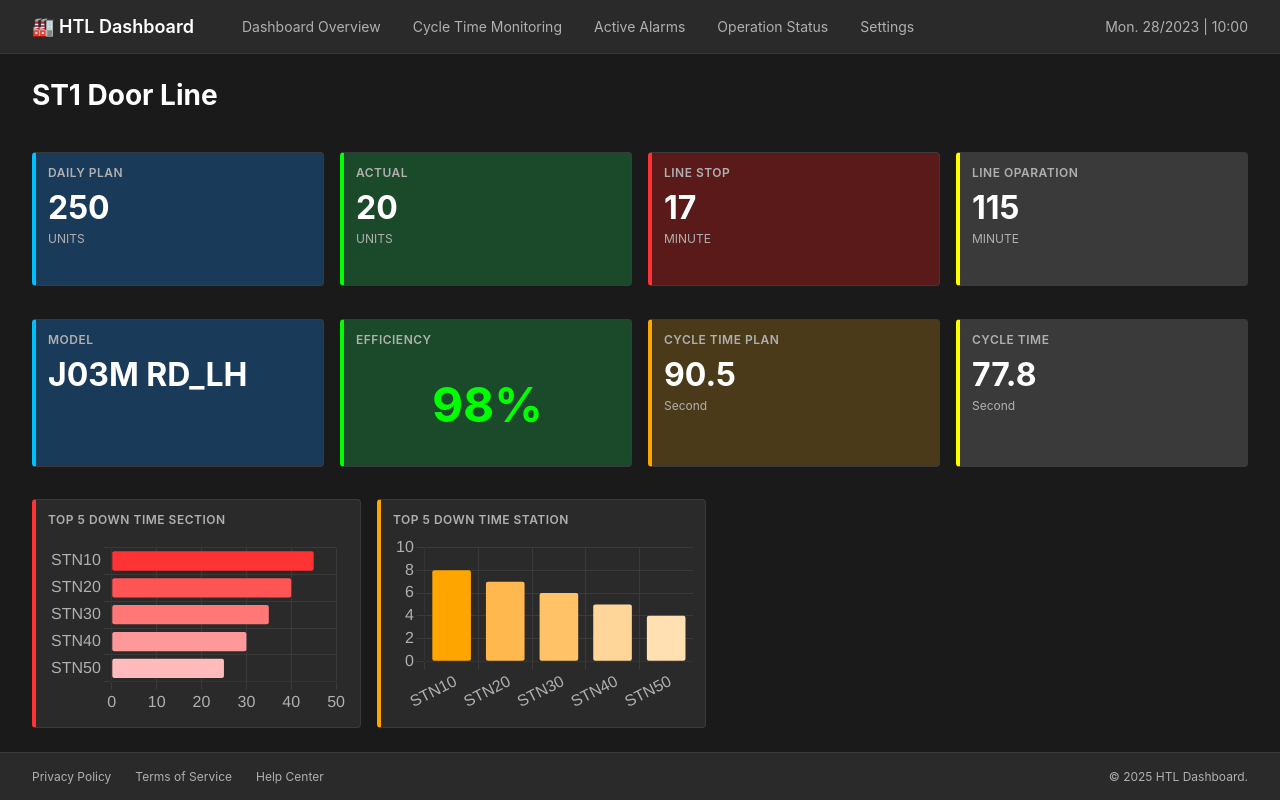
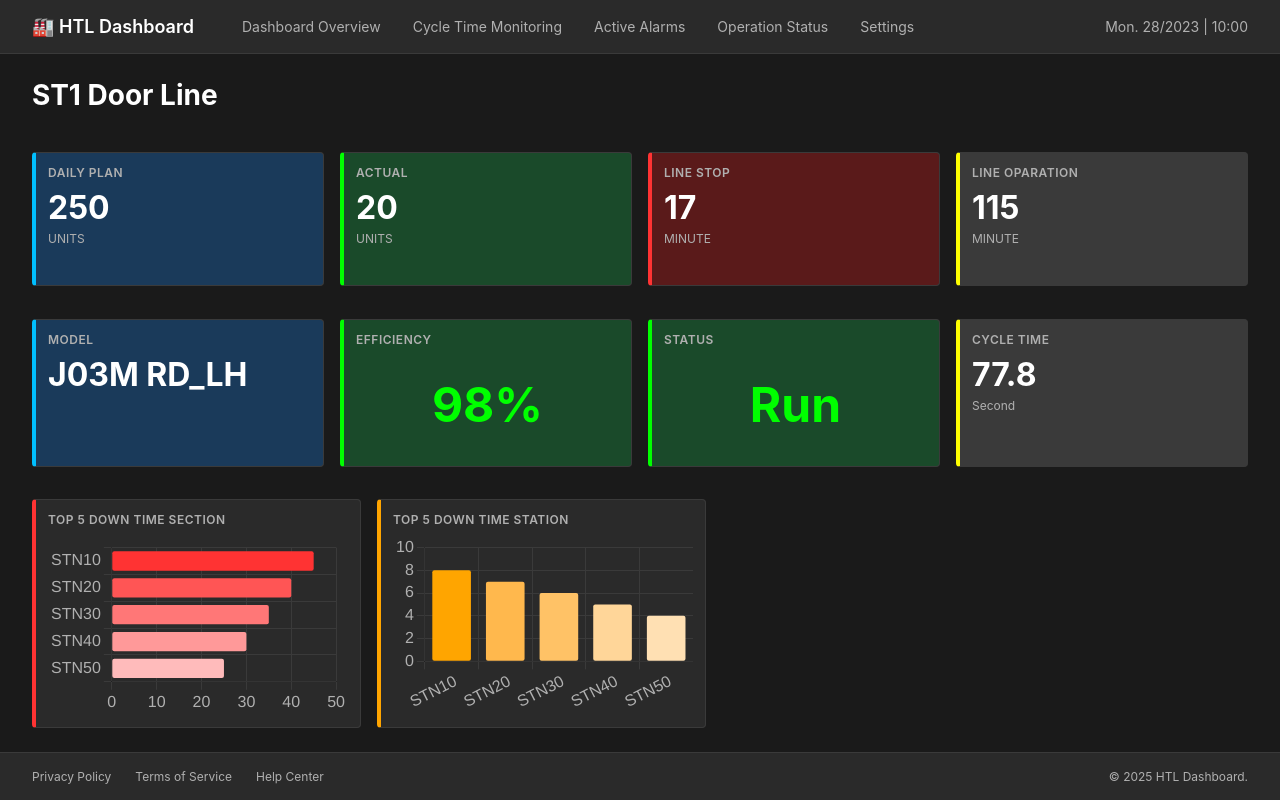
Before and after one commit to nattawat7786-collab/HTL_DASHBORD, a plain HTML site: page index.html in a window 1280 px wide. Drawn offline with nearby package versions, Linux system fonts and the light colour scheme.

Commit message:
V.0.0.2.4

```diff
--- a/index.html
+++ b/index.html
@@ -44,7 +44,7 @@
                     <div class="block-value">17</div>
                     <div class="block-unit">MINUTE</div>
                 </div>
-                <div class="data-block block-cycle-time">
+                <div class="data-block block-Line-Oparation">
                     <div class="block-label">Line Oparation</div>
                     <div class="block-value">115</div>
                     <div class="block-unit">MINUTE</div>
@@ -61,12 +61,11 @@
                     <div class="efficiency-large">98%</div>
                 </div>
 
-                <div class="data-block block-delay">
-                    <div class="block-label">CYCLE TIME PLAN</div>
-                    <div class="block-value">90.5</div>
-                    <div class="block-unit">Second</div>
+                <div class="data-block block-Status">
+                    <div class="block-label">Status</div>
+                    <div class="block-Status-large">Run</div>
                 </div>
-                <div class="data-block block-over-time">
+                <div class="data-block block-CYCLE-Time">
                     <div class="block-label">CYCLE Time</div>
                     <div class="block-value">77.8</div>
                     <div class="block-unit">Second</div>
--- a/styles.css
+++ b/styles.css
@@ -117,7 +117,7 @@ body {
     border-left: 4px solid #FF3333;
 }
 
-.block-cycle-time {
+.block-Line-Oparation {
     background: #3A3A3A;
     border-left: 4px solid #FFFF00;
 }
@@ -132,12 +132,12 @@ body {
     border-left: 4px solid #00FF00;
 }
 
-.block-delay {
-    background: #4A3A1A;
-    border-left: 4px solid #FFA500;
+.block-Status {
+    background: #1A4A2A;
+    border-left: 4px solid #00FF00;
 }
 
-.block-over-time {
+.block-CYCLE-Time{
     background: #3A3A3A;
     border-left: 4px solid #FFFF00;
 }
@@ -200,6 +200,14 @@ body {
     padding: 20px 0;
 }
 
+.block-Status-large {
+    font-size: 48px;
+    font-weight: 700;
+    color: #00FF00;
+    text-align: center;
+    padding: 20px 0;
+}
+
 .footer {
     background: #2A2A2A;
     border-top: 1px solid #3A3A3A;
```
